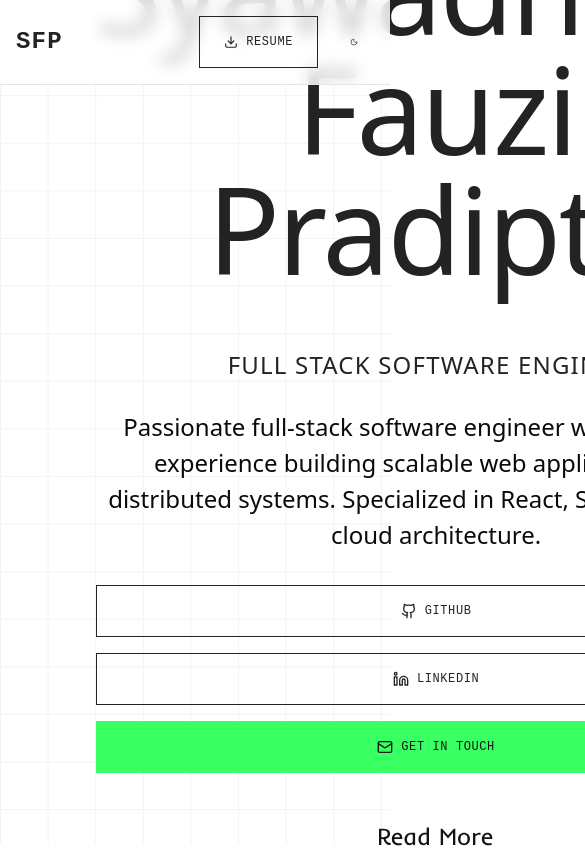
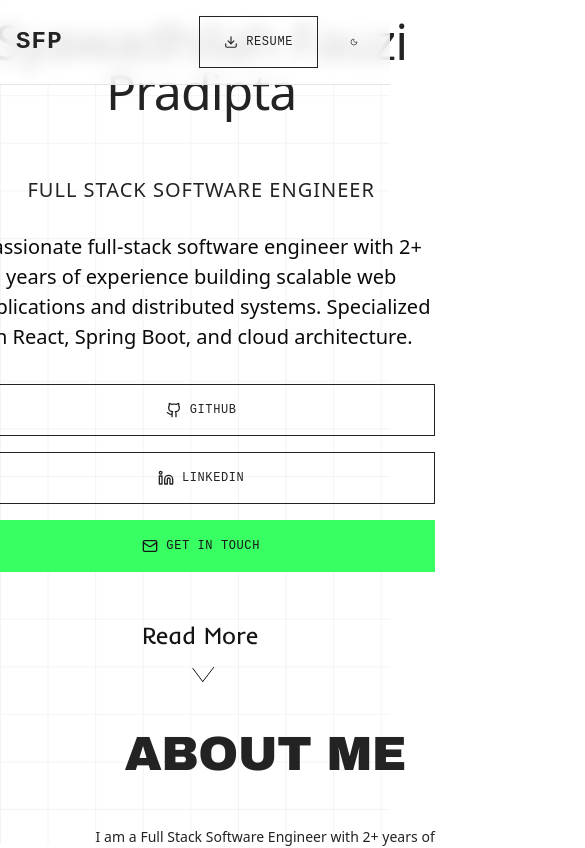
Before and after one commit to fauzipradipta/portofolio, a Next.js app: page / in a window 390 px wide. Shown: the top 848 px of the page, 585 px wide, since content can reach past the window. Built offline with nearby package versions, Linux system fonts and the light colour scheme.

Commit message:
working on responsive

```diff
--- a/src/app/component/Footer.tsx
+++ b/src/app/component/Footer.tsx
@@ -4,7 +4,7 @@ import {Mail, Phone, Linkedin, Github} from "lucide-react"
 
 const Footer =()=>{
     return(
-         <footer className="mt-16">
+         <footer id="contact" className="mt-16">
             <div className="py-4 text-center">
                 <div className="container max-w-5xl mx-auto">
                     <div className="grid grid-cols-2 gap-4 mb-8">
--- a/src/app/globals.css
+++ b/src/app/globals.css
@@ -121,7 +121,7 @@ code {
 
 /* Typography System */
 .hero-section {
-  padding-top: 310rem;
+  padding-top: 340rem;
   padding-bottom: 4rem;
   min-height: 100vh;
   position: relative;
@@ -434,7 +434,26 @@ code {
 }
 
 /* Responsive Design */
-@media (max-width:1366px){
+
+@media (min-width: 375px) and (max-width: 412px) {
+  .hero-section{
+    padding-top: 360rem;
+    margin-left: -8rem;
+  }
+
+  .hero-title {
+    font-size: 50px;
+  }
+
+  .label{
+    font-size: clamp(20px, 1.5vw, 30px);
+  }
+
+  .text-bio{
+    font-size: clamp(20px, 2.5vw, 24px);
+  }
+}
+/* @media (max-width:1366px){
   .hero-section{
     text-align:center;
     padding-top: 274rem;
@@ -447,7 +466,7 @@ code {
   .skills-section{
     margin-top: -10rem;
   }
-}
+} */
 
 @media (max-width: 767px) {
   .grid-container {
--- a/src/app/page/Project.tsx
+++ b/src/app/page/Project.tsx
@@ -6,8 +6,6 @@ const Project = () => {
     return(
         <section id="project" className="py-20 project-section">
             <div className="container">
-
-
                 <div className="grid-container">
                     <div className="text-center mb-16">
                         <p className="title-big mb-4">{pageTitles.projects}</p>
```
